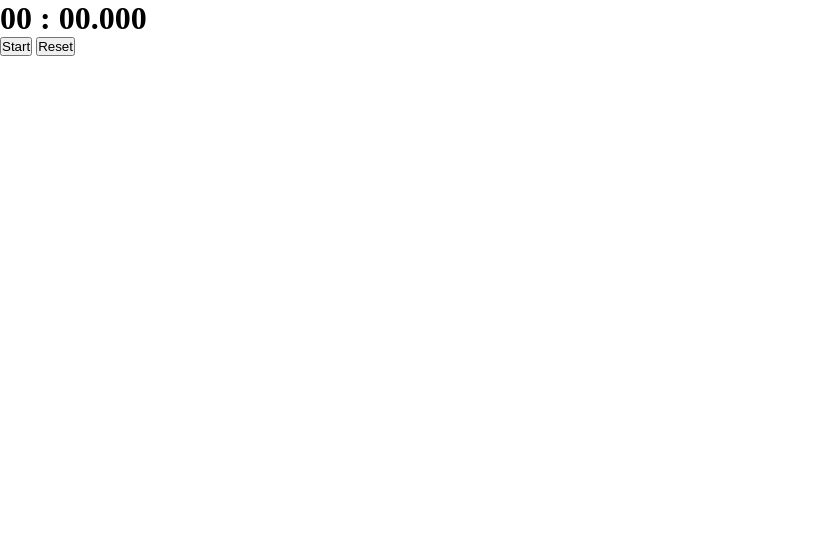
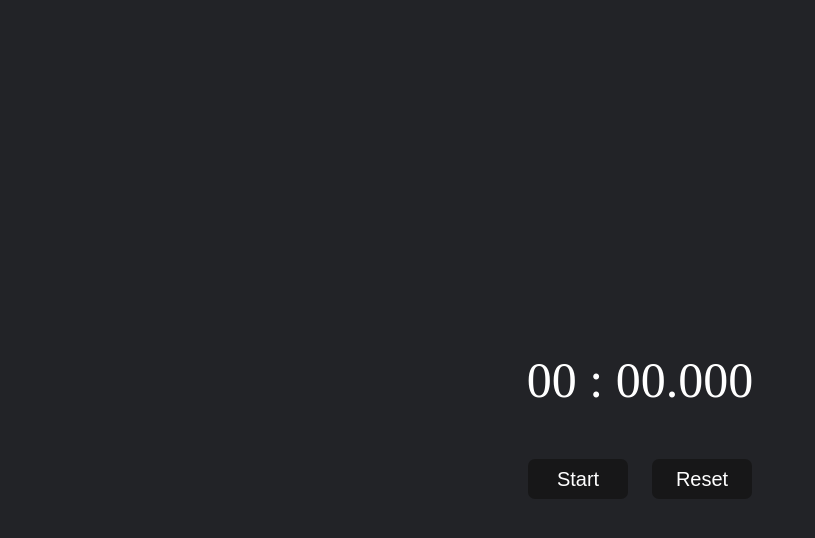
Before and after one commit to akinloluwami/regrounding-myself-in-js, a plain HTML site: page Stopwatch/index.html in a window 1280 px wide. Shown: the whole page, without its empty margins (0-815 px from the left). Drawn offline with Linux system fonts and the light colour scheme.

Commit message:
added styling

```diff
--- a/Stopwatch/style.css
+++ b/Stopwatch/style.css
@@ -2,3 +2,32 @@
   margin: 0;
   padding: 0;
 }
+@import url(https://fonts.googleapis.com/css?family=Poppins:100,100italic,200,200italic,300,300italic,regular,italic,500,500italic,600,600italic,700,700italic,800,800italic,900,900italic);
+body {
+  display: flex;
+  align-items: center;
+  justify-content: center;
+  background-color: #222327;
+  height: 100vh;
+  color: #fff;
+  flex-direction: column;
+  font-family: Poppins;
+}
+h1 {
+  font-weight: 400;
+  font-size: 50px;
+  padding: 50px 0;
+}
+.buttons button {
+  width: 100px;
+  height: 40px;
+  background-color: #171718;
+  color: #fff;
+  outline: none;
+  border: none;
+  margin: 0 10px;
+  font-weight: 200;
+  font-size: 20px;
+  cursor: pointer;
+  border-radius: 7px;
+}
```
